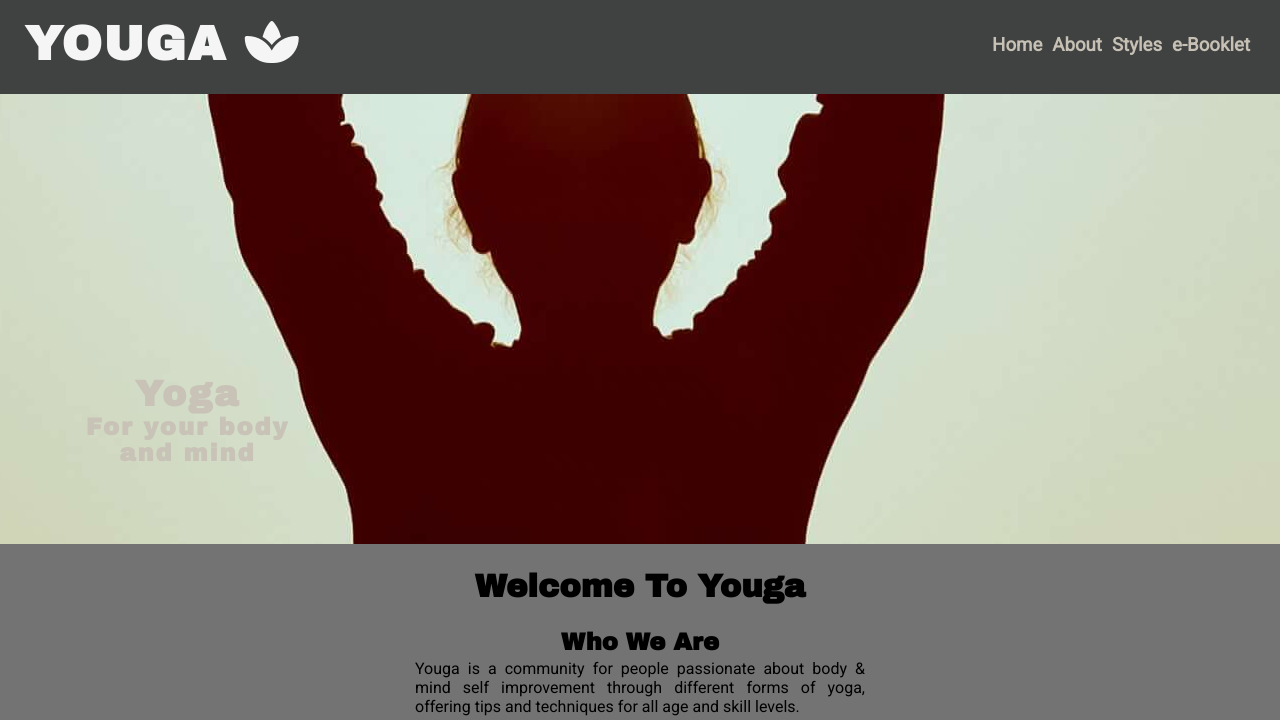
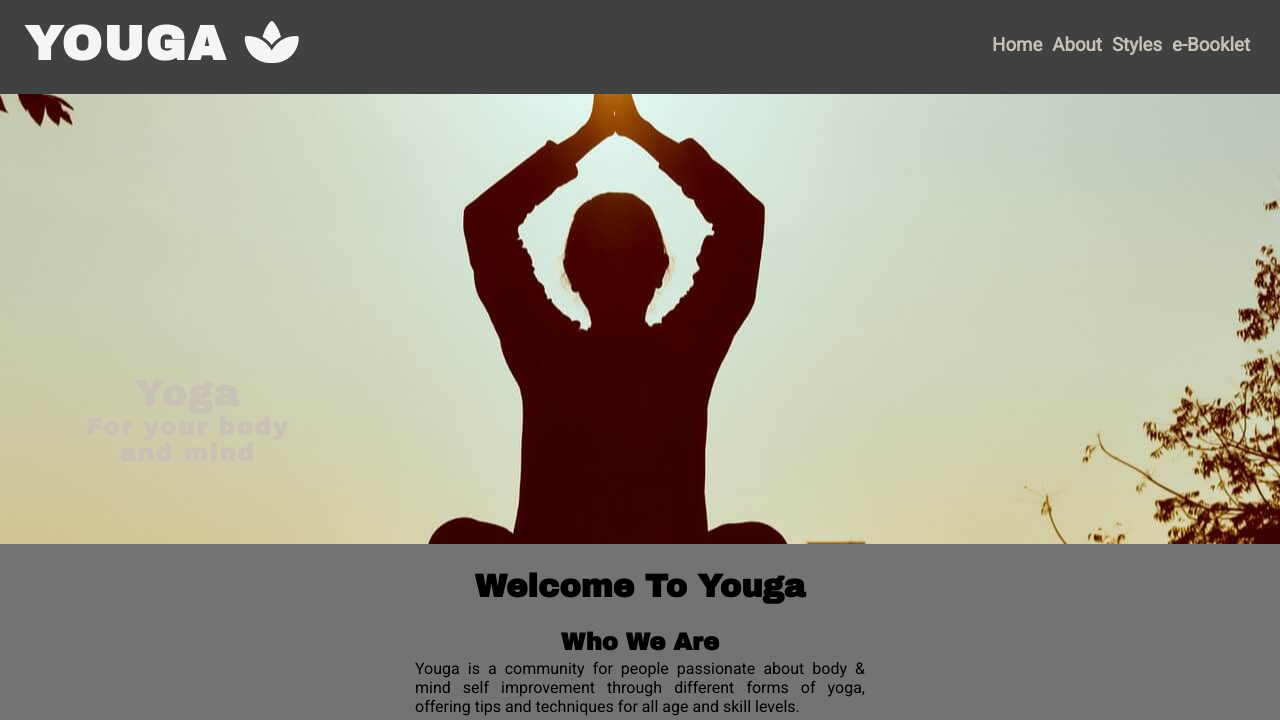
Before and after one commit to David-Gilligan/yoga-ci-project-one, a plain HTML site: page index.html in a window 1280 px wide. Shown: the top 720 px of the page. Drawn offline with Linux system fonts and the light colour scheme.

Commit message:
Update style.css
Testing new sized image

```diff
--- a/assets/css/style.css
+++ b/assets/css/style.css
@@ -324,7 +324,7 @@ input[type=email] {
 #yoga-3 {
     height: 450px;
     width: 100%;
-    background: url('../images/yoga3.jpg') no-repeat center center;
+    background: url('../images/yoga1.jpg') no-repeat center center;
 }
 
 /* Animation*/
```
